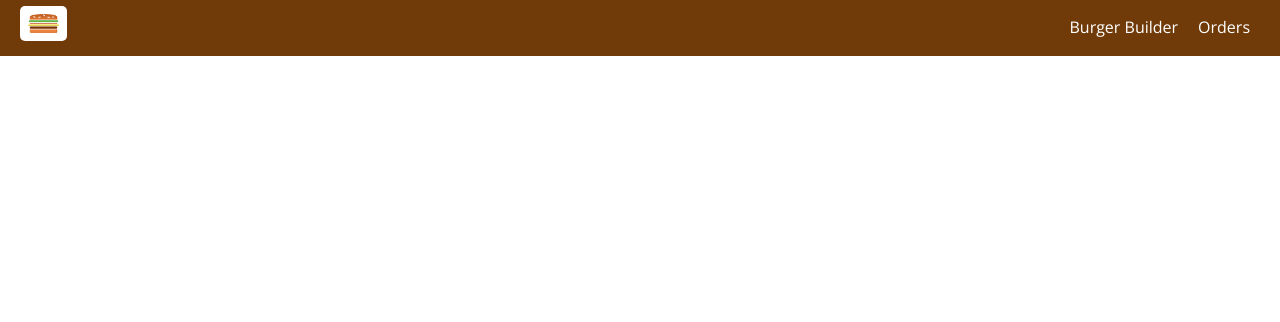
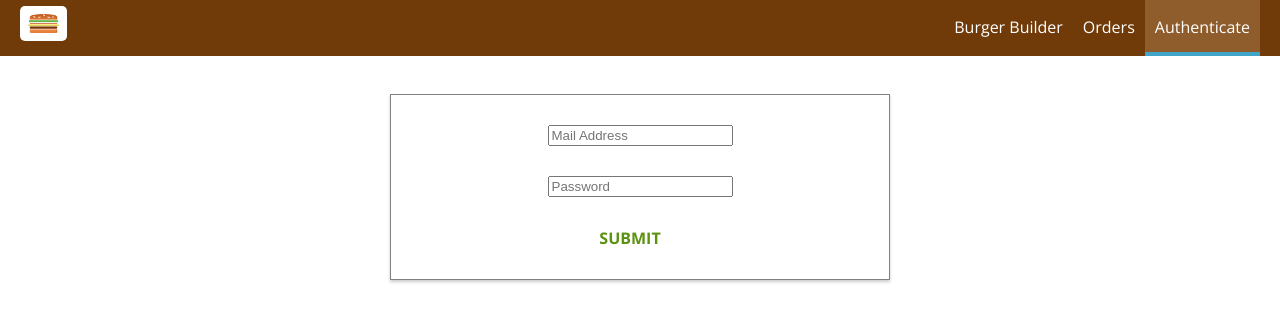
Before and after one commit to NateRive/burgerBuilder, a React app: page /auth in a window 1280 px wide. Shown: the top 322 px of the page. Built offline with nearby package versions, Linux system fonts and the light colour scheme.

Commit message:
add authentication form

```diff
--- a/src/App.js
+++ b/src/App.js
@@ -5,6 +5,7 @@
 import { Route, Switch } from 'react-router-dom';
 import BurgerBuilder from './containers/BuegerBuilder/BurgerBuilder';
 import Orders from './containers/Orders/Orders';
+import Auth from './containers/Auth/Auth';
 
 class App extends Component {
 	render() {
@@ -14,6 +15,7 @@
 					<Switch>
 						<Route path="/checkout" component={Checkout} />
 						<Route path="/orders" component={Orders} />
+						<Route path="/auth" component={Auth} />
 						<Route path="/" exact component={BurgerBuilder} />
 					</Switch>
 				</Layout>
--- a/src/components/Navigation/NavigationItems/NavigationItems.js
+++ b/src/components/Navigation/NavigationItems/NavigationItems.js
@@ -8,6 +8,7 @@
 			Burger Builder
 		</NavigationItem>
 		<NavigationItem link="/orders">Orders</NavigationItem>
+		<NavigationItem link="/auth">Authenticate</NavigationItem>
 	</ul>
 );
 
--- /dev/null
+++ b/src/containers/Auth/Auth.css
@@ -0,0 +1,19 @@
+.Auth {
+	margin: 20px auto;
+	width: 80%;
+	text-align: center;
+	box-shadow: 0 2px 3px #ccc;
+	border: 1px solid gray;
+	padding: 10px;
+	box-sizing: border-box;
+}
+
+.Input {
+	display: block;
+}
+
+@media (min-width: 600px) {
+	.Auth {
+		width: 500px;
+	}
+}
--- /dev/null
+++ b/src/containers/Auth/Auth.js
@@ -0,0 +1,104 @@
+import React, { Component } from 'react';
+import Input from '../../components/UI/Input/Input';
+import Button from '../../components/UI/Button/Button';
+import classes from './Auth.css';
+
+class Auth extends Component {
+	state = {
+		controls: {
+			email: {
+				elementType: 'input',
+				elementConfig: {
+					type: 'email',
+					placeholder: 'Mail Address'
+				},
+				value: '',
+				validation: {
+					required: true,
+					isEmail: true
+				},
+				valid: false,
+				touched: false
+			},
+			password: {
+				elementType: 'input',
+				elementConfig: {
+					type: 'password',
+					placeholder: 'Password'
+				},
+				value: '',
+				validation: {
+					required: true,
+					minLength: 6
+				},
+				valid: false,
+				touched: false
+			}
+		}
+	};
+
+	checkValidity(value, rules) {
+		let isValid = true;
+		if (rules.required) {
+			isValid = value.trim() !== '';
+		}
+
+		if (rules.minLength) {
+			isValid = value.length >= rules.minLength && isValid;
+		}
+
+		if (rules.maxLength) {
+			isValid = value.length <= rules.maxLength && isValid;
+		}
+		return isValid;
+	}
+
+	inputChangedHandler = (event, controlName) => {
+		const updatedControls = {
+			...this.state.controls,
+			[controlName]: {
+				...this.state.controls[controlName],
+				value: event.target.value,
+				valid: this.checkValidity(event.target.value, this.state.controls[controlName].validation),
+				touched: true
+			}
+		};
+		this.setState({ controls: updatedControls });
+	};
+
+	render() {
+		const formElementsArray = [];
+		for (let key in this.state.controls) {
+			formElementsArray.push({
+				id: key,
+				config: this.state.controls[key]
+			});
+		}
+
+		const form = formElementsArray.map((formElement) => {
+			return (
+				<Input
+					key={formElement.id}
+					invalid={!formElement.config.valid}
+					changed={(event) => this.inputChangedHandler(event, formElement.id)}
+					elementType={formElement.config.elementType}
+					elementConfig={formElement.config.elementConfig}
+					shouldValidate={formElement.config.validation}
+					touched={formElement.config.touched}
+					value={formElement.config.value}
+				/>
+			);
+		});
+
+		return (
+			<div className={classes.Auth}>
+				<form>
+					{form}
+					<Button btnType="Success">SUBMIT</Button>
+				</form>
+			</div>
+		);
+	}
+}
+
+export default Auth;
```
